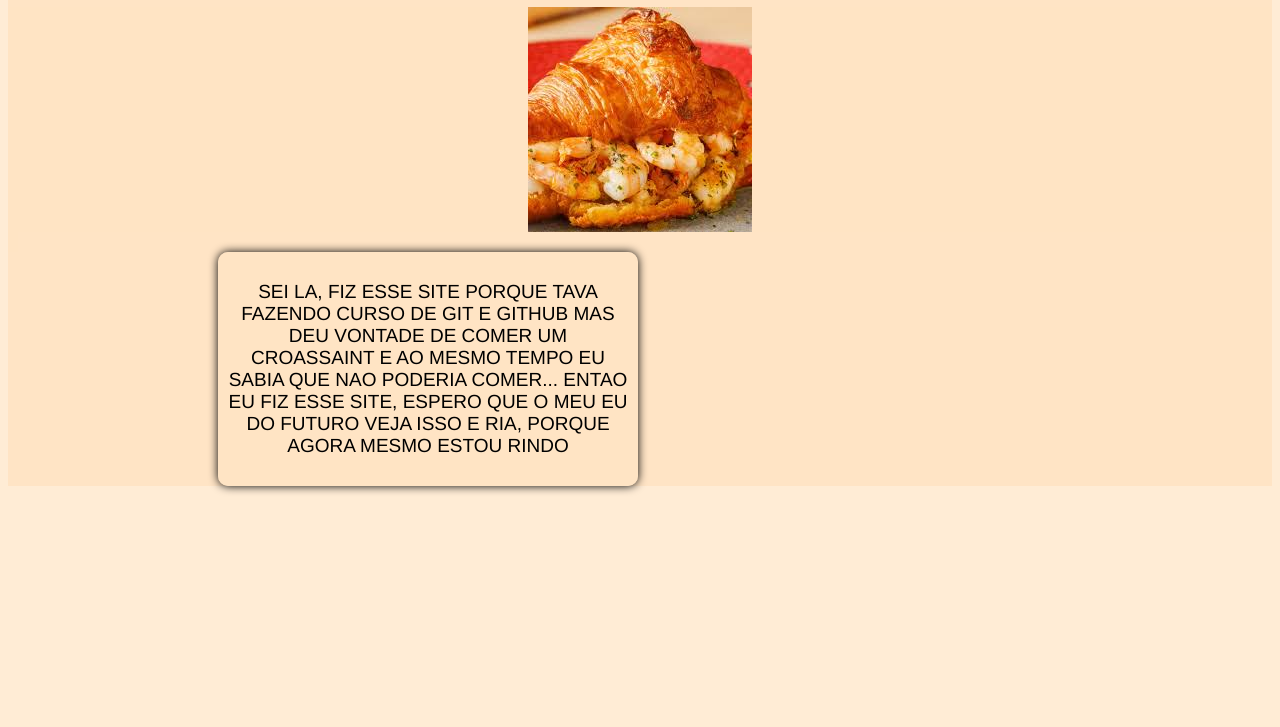
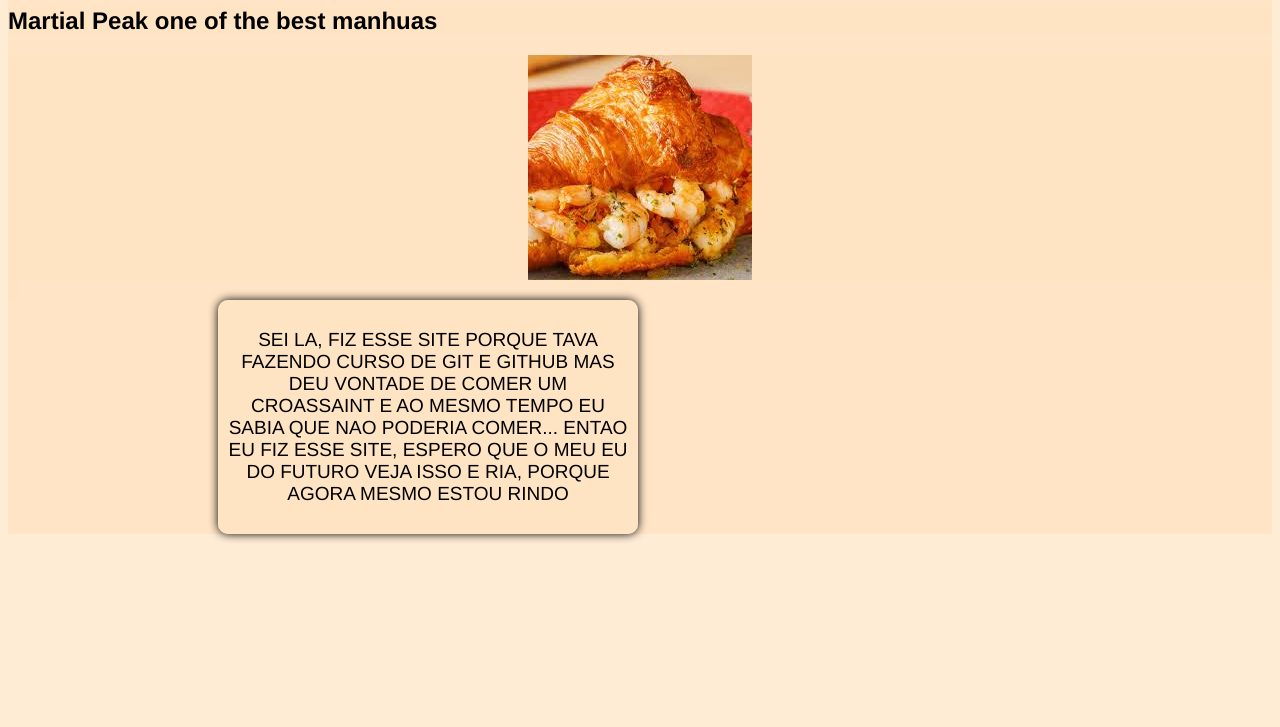
Before and after one commit to Dev-Gilvann/git, a plain HTML site: page public_html/index.html in a window 1280 px wide. Shown: the part 73-800 px from the top of the page. Drawn offline with Linux system fonts and the light colour scheme.

Commit message:
troquei umas coisas

```diff
--- a/public_html/index.html
+++ b/public_html/index.html
@@ -9,6 +9,7 @@
 <body>
     <main>
         <h1 class="titulo1">Gostaria de um Croissant agora ! </h1>
+        <h2> Martial Peak one of the best manhuas </h2>
         <article>
             <img src="../imagens/images.jpg" alt="">
         </article>
```
